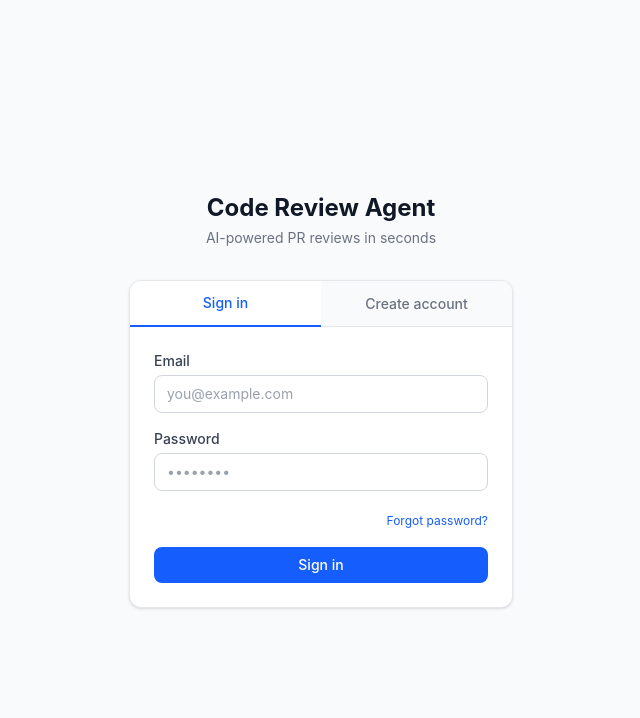
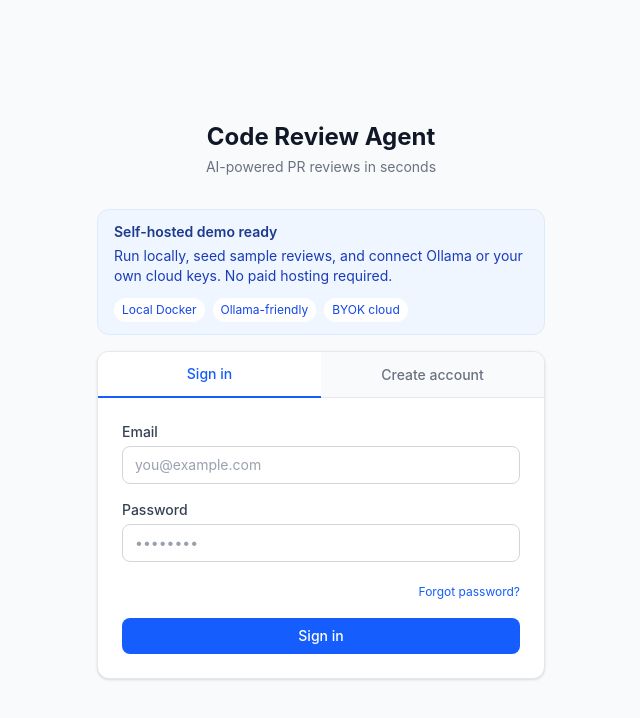
Before and after one commit to S1rt3ge/code-review-agent, a React (Vite) app in the folder frontend/: page /login in a window 1280 px wide. Shown: the top 718 px of the page, without its empty margins (319-959 px from the left). Built offline with nearby package versions, Linux system fonts and the light colour scheme; no server answers.

Commit message:
feat: add self-hosted login intro

```diff
--- a/frontend/src/pages/Login.jsx
+++ b/frontend/src/pages/Login.jsx
@@ -254,13 +254,25 @@ export function Login() {
 
   return (
     <div className="min-h-screen bg-gray-50 dark:bg-gray-900 flex items-center justify-center px-4">
-      <div className="w-full max-w-sm">
+      <div className="w-full max-w-md">
         {/* Brand header */}
         <div className="text-center mb-8">
           <h1 className="text-2xl font-bold text-gray-900 dark:text-white">Code Review Agent</h1>
           <p className="mt-1 text-sm text-gray-500 dark:text-gray-400">
             AI-powered PR reviews in seconds
           </p>
+        </div>
+
+        <div className="mb-4 rounded-xl border border-blue-100 dark:border-blue-900 bg-blue-50 dark:bg-blue-950/40 px-4 py-3 text-sm text-blue-900 dark:text-blue-100">
+          <p className="font-semibold">Self-hosted demo ready</p>
+          <p className="mt-1 text-blue-800 dark:text-blue-200">
+            Run locally, seed sample reviews, and connect Ollama or your own cloud keys. No paid hosting required.
+          </p>
+          <div className="mt-3 flex flex-wrap gap-2 text-xs text-blue-700 dark:text-blue-200">
+            <span className="rounded-full bg-white dark:bg-blue-900/60 px-2 py-1">Local Docker</span>
+            <span className="rounded-full bg-white dark:bg-blue-900/60 px-2 py-1">Ollama-friendly</span>
+            <span className="rounded-full bg-white dark:bg-blue-900/60 px-2 py-1">BYOK cloud</span>
+          </div>
         </div>
 
         {/* Card */}
```
Also changed, not shown: 1 other file (tests, documents, lock files or other folders).
